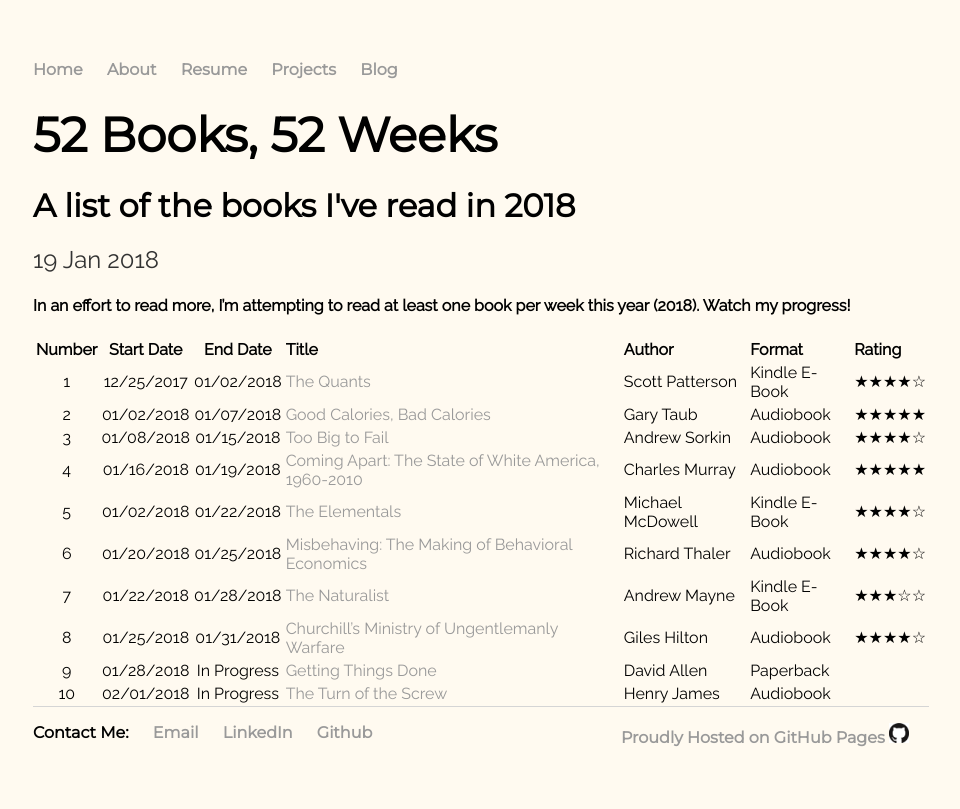
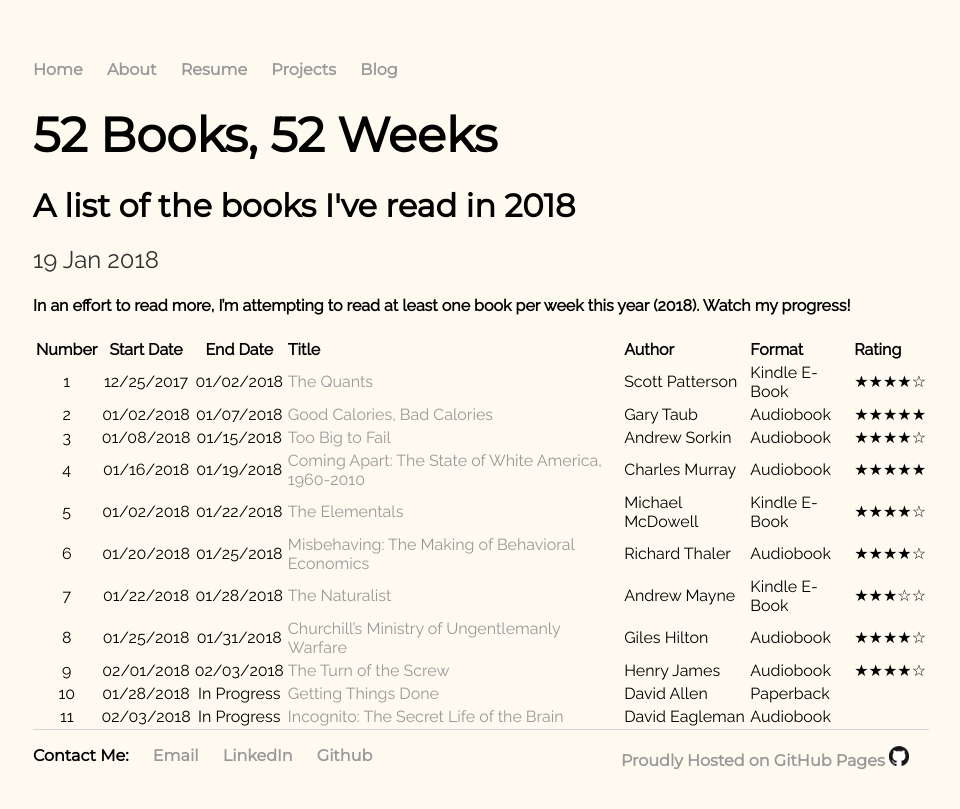
Before and after one commit to shindig7/my-site, a Jekyll site: the page built from _posts/2018-01-19-52-books-52-weeks.md, in a window 1280 px wide. Shown: the top 809 px of the page, without its empty margins (159-1119 px from the left). Built offline with Jekyll 4.4.1, drawn with Linux system fonts in a browser that asks for light colours.

Commit message:
Added Incognito

```diff
--- a/_posts/2018-01-19-52-books-52-weeks.md
+++ b/_posts/2018-01-19-52-books-52-weeks.md
@@ -16,8 +16,9 @@
 |   6   | 01/20/2018 |  01/25/2018  | [Misbehaving: The Making of Behavioral Economics]     | Richard Thaler    | Audiobook     | ★★★★☆  |
 |   7   | 01/22/2018 |  01/28/2018  | [The Naturalist]                                      | Andrew Mayne      | Kindle E-Book | ★★★☆☆  |
 |   8   | 01/25/2018 |  01/31/2018  | [Churchill's Ministry of Ungentlemanly Warfare]       | Giles Hilton      | Audiobook     | ★★★★☆  |
-|   9   | 01/28/2018 |  In Progress | [Getting Things Done]				    | David Allen       | Paperback     |        |
-|   10  | 02/01/2018 |  In Progress | [The Turn of the Screw]                               | Henry James       | Audiobook     |        |
+|   9   | 02/01/2018 |  02/03/2018  | [The Turn of the Screw]                               | Henry James       | Audiobook     | ★★★★☆  |
+|   10  | 01/28/2018 |  In Progress | [Getting Things Done]				    | David Allen       | Paperback     |        |
+|   11  | 02/03/2018 |  In Progress | [Incognito: The Secret Life of the Brain]             | David Eagleman    | Audiobook     |        |
 
 
 
@@ -40,3 +41,5 @@
 [Getting Things Done]: https://www.amazon.com/dp/0143126563/ref=cm_sw_r_cp_apa_kmoCAbDZ8RVGQ "Amazon: GTD"
 
 [The Turn of the Screw]: https://www.amazon.com/Turn-Screw-Classic-Tales-dp-B01DAH3OUW/dp/B01DAH3OUW/ref=mt_audio_download?_encoding=UTF8&me= "Amazon: Turn of the Screw"
+
+[Incognito: The Secret Life of the Brain]: https://www.amazon.com/Incognito-Secret-Lives-David-Eagleman/dp/0307389928/ref=sr_1_1?s=books&ie=UTF8&qid=1517751990&sr=1-1&keywords=incognito+the+secret+lives+of+the+brain+by+david+eagleman "Amazon: Incognito"
```
